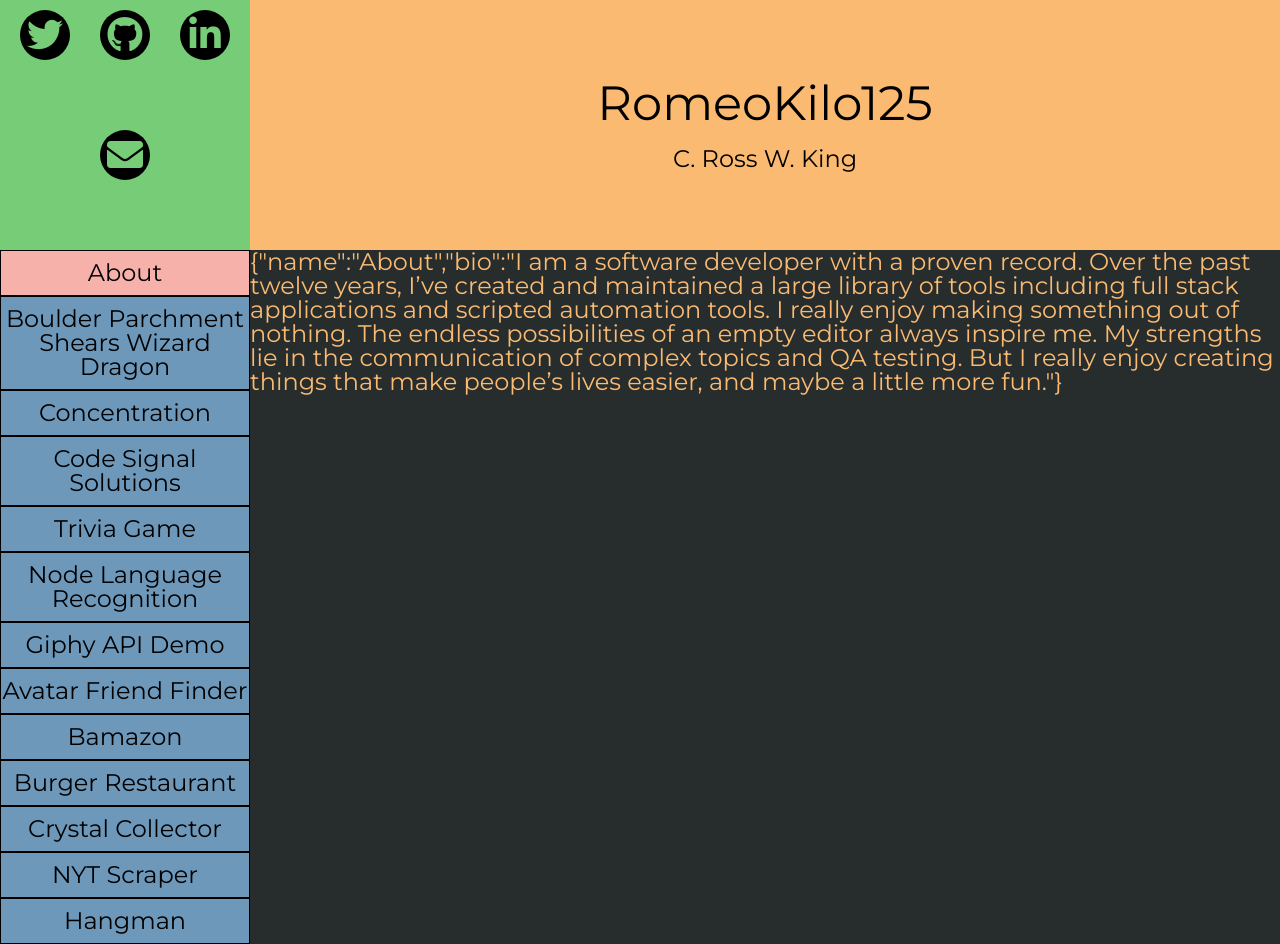
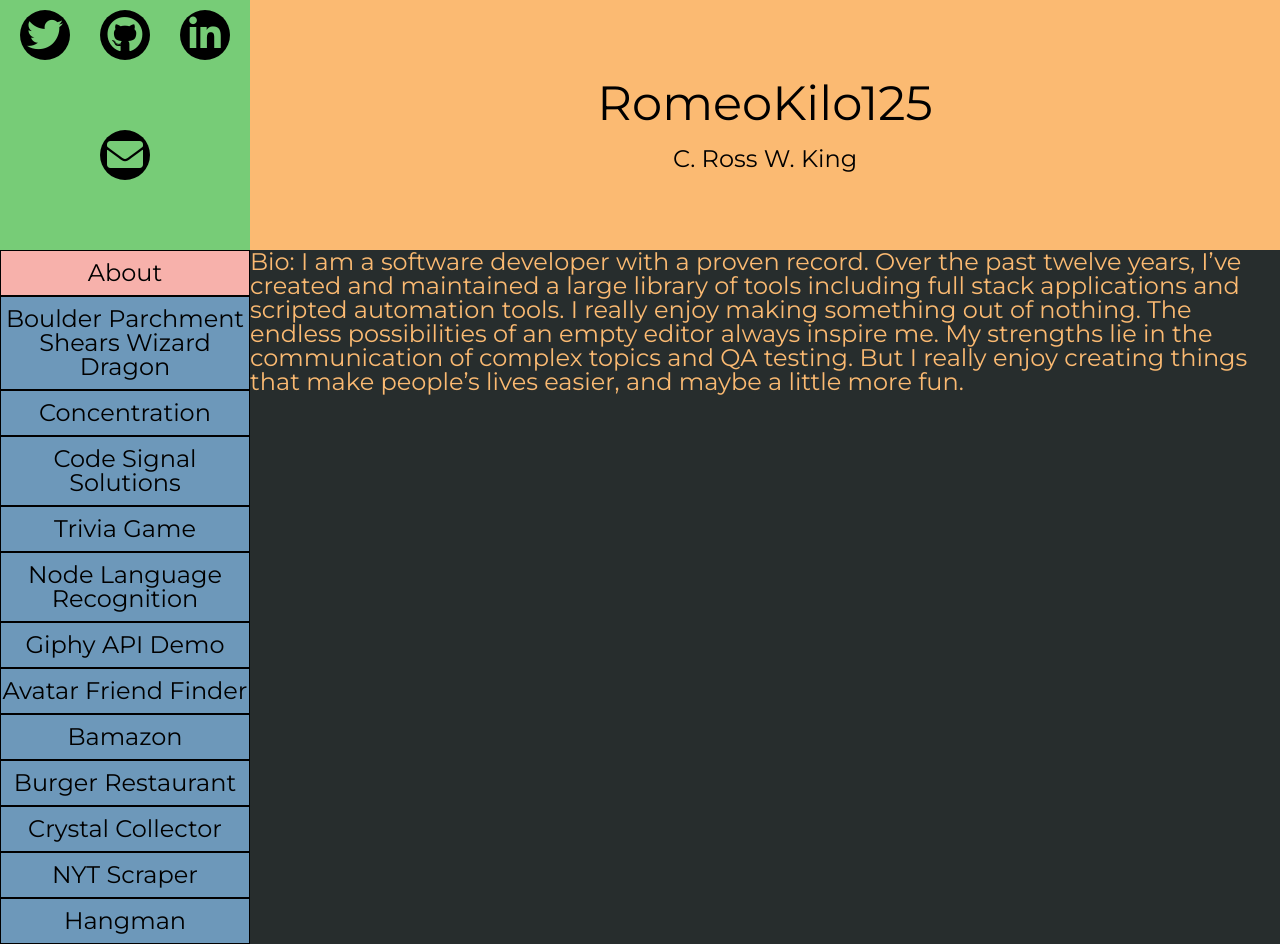
Before and after one commit to RomeoKilo125/RomeoKilo125.github.io, a React (Create React App) app: page / in a window 1280 px wide. Built offline with nearby package versions, Linux system fonts and the light colour scheme.

Commit message:
changed display area to a stateless component

```diff
--- a/src/components/DisplayArea/index.js
+++ b/src/components/DisplayArea/index.js
@@ -1,12 +1,20 @@
-import React, {Component} from 'react'
+import React from 'react'
 import './style.css'
 
-class DisplayArea extends Component {
-render() {
+function DisplayArea(props) {
+  let item = props.item
   return (
-    <div className='display'>{JSON.stringify(this.props.item)}</div>
-  )
-}
+    item.name === 'About'
+    ? <div className='display display-about'>
+      Bio: {item.bio}
+    </div>
+    : <div className='display display-project'>
+      <div className='project-name'>{item.name}</div>
+      <img alt='Project Thumbnail' className='project-thumbnail' src={item.thumbnail}></img>
+      <div className='project-description'>{item.description}</div>
+      <div className='project-link'>Code: <a href={item.codeLink} > {item.codeLink}</a></div>
+      {item.liveLink !== "" ? <div className='project-link'>Live: <a href={item.liveLink} > {item.liveLink}</a></div> :''}
+    </div>)
 }
 
 export default DisplayArea
```
